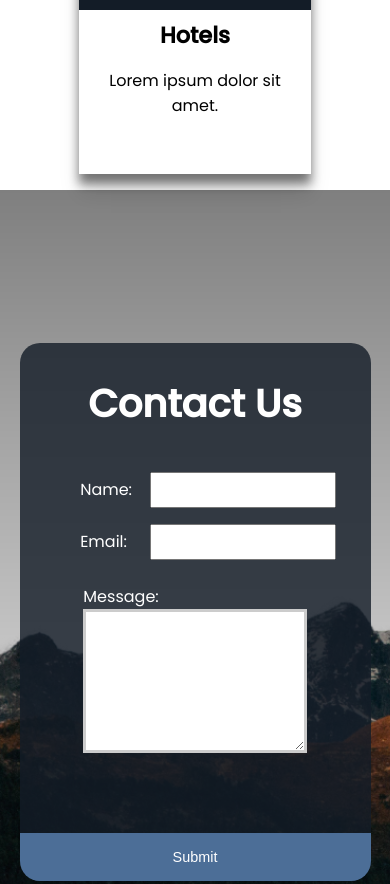
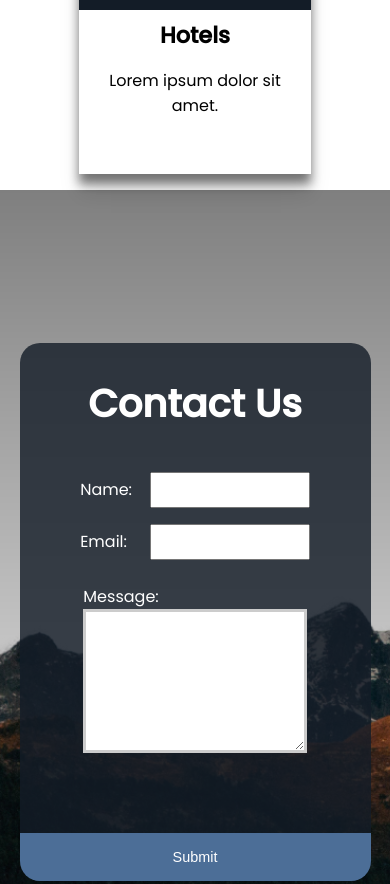
Before and after one commit to georgeosutton/Travelly-Website, a plain HTML site: page index.html in a window 390 px wide. Shown: the part 2419-3303 px from the top of the page. Drawn offline with Linux system fonts and the light colour scheme; a web font is replaced by a local one.

Commit message:
Update style.css

```diff
--- a/style.css
+++ b/style.css
@@ -235,7 +235,7 @@ nav ul {
 .email-form {
   padding: 1rem;
   display: grid;
-  grid-template-columns: 70px max-content;
+  grid-template-columns: 70px 30rem;
   align-items: center;
 }
 #message-label {
@@ -248,7 +248,8 @@ nav ul {
 }
 .name-email-wrapper {
   display: flex;
-  margin: 0px 15% 0px 15%;
+  margin: auto;
+  width: 70%;
   flex-wrap: wrap;
 }
 .message-form {
@@ -294,12 +295,16 @@ footer {
   }
   input,
   textarea {
-    width: 90%;
     font-size: 1.8rem;
   }
 
   html {
     font-size: 50%;
+  }
+
+  .name-form,
+  .email-form {
+    grid-template-columns: 70px 20rem;
   }
 
   .moving-cloud-1 {
@@ -324,3 +329,10 @@ footer {
     grid-template-columns: 0.75fr;
   }
 }
+
+@media screen and (max-width: 300px) {
+  .name-form,
+  .email-form {
+    grid-template-columns: 70px 16rem;
+  }
+}
```
